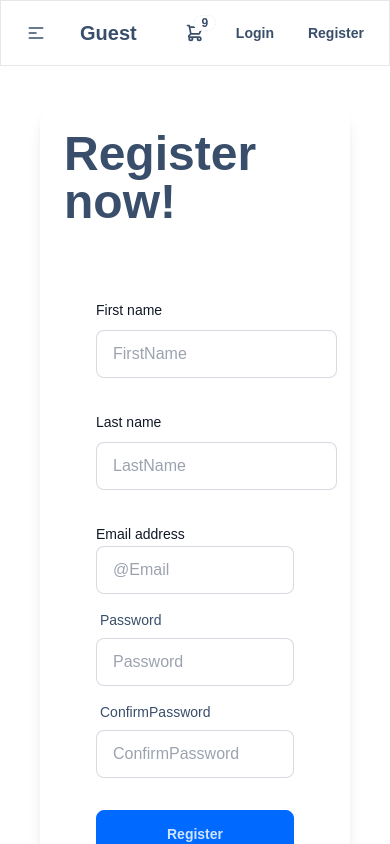
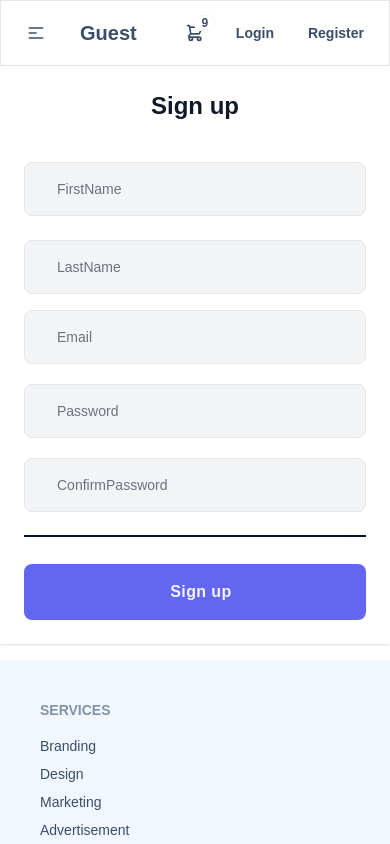
Before and after one commit to RewSuphakit/myshop, a React (Vite) app in the folder client/: page /register in a window 390 px wide. Shown: the top 844 px of the page. Built offline with nearby package versions, Linux system fonts and the light colour scheme; what tailwindcss-animated would draw is missing.

Commit message:
Register+address

```diff
--- a/client/src/pages/RegisterForm.jsx
+++ b/client/src/pages/RegisterForm.jsx
@@ -1,13 +1,13 @@
-import axios from 'axios'
-import {useState} from "react";
+import axios from "axios";
+import { useState } from "react";
 
 export default function RegisterForm() {
   const initialState = {
-    first_name : '',
-    last_name: '',
-    password : '',
-    confirmPassword : '',
-    email : ''
+    first_name: "",
+    last_name: "",
+    password: "",
+    confirmPassword: "",
+    email: "",
   };
 
   const [input, setInput] = useState(initialState);
@@ -21,120 +21,108 @@ export default function RegisterForm() {
       e.preventDefault();
       // validation
       if (input.password !== input.confirmPassword) {
-        return alert('Please check confirm password');
+        return alert("Please check confirm password");
       }
-      const rs = await axios.post('http://localhost:8000/auth/register', input);
+      const rs = await axios.post("http://localhost:8000/auth/register", input);
       console.log(rs);
       if (rs.status === 200) {
-        alert('Register Successful');
+        alert("Register Successful");
         // Clear the form
         setInput(initialState);
       }
-    } catch(err) {
+    } catch (err) {
       console.log(err.message);
     }
   };
 
-
   return (
-    <div className="flex justify-center items-center m-10">
-    <div className="flex flex-col w-full max-w-2xl">
-      <div className="card shadow-lg bg-white p-6">
-        <h5 className="text-5xl font-bold">Register now!</h5>
-        <form className="card-body" onSubmit={hdlSubmit}>
-        <div className="mt-10 grid grid-cols-1 gap-x-6 gap-y-8 sm:grid-cols-6">
-            <div className="sm:col-span-3">
-              <label htmlFor="first_name" className="block text-sm font-medium leading-6 text-gray-900">
-                First name
-              </label>
-              <div className="mt-2">
+    <div className=" text-gray-900 flex justify-center ">
+      <div className="max-w-screen-xl  m-0 sm:m-10 bg-white shadow sm:rounded-2xl flex justify-center  flex-row-reverse flex-1">
+        <div className="lg:w-1/2 xl:w-5/12 p-6 sm:p-12">
+          <h1 className="text-2xl xl:text-3xl font-extrabold  text-center">
+            Sign up
+          </h1>
+          <div className="w-full flex-1 mt-8">
+            <div className="flex flex-col items-center">
+              <form onSubmit={hdlSubmit}>
+                <div className=" grid grid-cols-1 gap-x-6 sm:grid-cols-6">
+                  <div className="sm:col-span-3 pb-4">
+                    <div className="mt-2 ">
                       <input
+                        className="w-full px-8 py-4 rounded-lg font-medium bg-gray-100 border border-gray-200 placeholder-gray-500 text-sm focus:outline-none focus:border-gray-400 focus:bg-white "
                         type="text"
                         placeholder="FirstName"
                         name="first_name"
                         id="first_name"
+                        value={input.first_name}
+                        onChange={hdlChange}
                         autoComplete="given-name"
-                  className="input input-bordered"
-                  value={input.first_name}
-                  onChange={ hdlChange }
                       />
                     </div>
                   </div>
-
-            <div className="sm:col-span-3">
-              <label htmlFor="last_name" className="block text-sm font-medium leading-6 text-gray-900">
-                Last name
-              </label>
+                  <div className="sm:col-span-3 pb-4">
                     <div className="mt-2">
                       <input
+                        className="w-full px-8 py-4 rounded-lg font-medium bg-gray-100 border border-gray-200 placeholder-gray-500 text-sm focus:outline-none focus:border-gray-400 focus:bg-white "
                         type="text"
                         placeholder="LastName"
                         name="last_name"
                         id="last_name"
+                        value={input.last_name}
+                       onChange={hdlChange}
                         autoComplete="family-name"
-                  className="input input-bordered"
-                  value={input.last_name}
-                  onChange={ hdlChange }
-                />
-              </div>
-            </div>
-
-            <div className="sm:col-span-4">
-              <label htmlFor="email" className="block text-sm font-medium leading-6 text-gray-900">
-                Email address
-              </label>
-              <div className="form-control">
-                <input
-                  id="email"
-                  placeholder="@Email"
-                  name="email"
-                  type="email"
-                  autoComplete="email"
-                  className="input input-bordered"
-                  value={input.email}
-                  onChange={ hdlChange }
                       />
                     </div>
                   </div>
                 </div>
-          <div className="form-control">
-            <label className="label">
-              <span className="label-text">Password</span>
-            </label>
                 <input
+                  className="w-full px-8 py-4 rounded-lg font-medium bg-gray-100 border border-gray-200 placeholder-gray-500 text-sm focus:outline-none focus:border-gray-400 focus:bg-white "
+                  type="email"
+                  placeholder="Email"
+                  required
+                  name="email"
+                  value={input.email}
+                  onChange={hdlChange}
+                  autoComplete="email"
+                />
+                <input
+                  className="w-full px-8 py-4 rounded-lg font-medium bg-gray-100 border border-gray-200 placeholder-gray-500 text-sm focus:outline-none focus:border-gray-400 focus:bg-white mt-5"
                   type="password"
                   placeholder="Password"
-              className="input input-bordered"
                   required
                   name="password"
                   value={input.password}
                   onChange={hdlChange}
-              autoComplete="new-password"
+                  autoComplete="current-password"
                 />
-          </div>
-          <div className="form-control">
-            <label className="label">
-              <span className="label-text">ConfirmPassword</span>
-            </label>
+
                 <input
                   type="password"
                   placeholder="ConfirmPassword"
-              className="input input-bordered"
+                  className="w-full px-8 py-4 rounded-lg font-medium bg-gray-100 border border-gray-200 placeholder-gray-500 text-sm focus:outline-none focus:border-gray-400 focus:bg-white mt-5"
                   required
                   name="confirmPassword"
                   value={input.confirmPassword}
                   onChange={hdlChange}
                   autoComplete="confirmPassword"
                 />
+                 <div className="divider divider-neutral "></div>
+                <button className="mt-5 tracking-wide font-semibold bg-indigo-500 text-gray-100 w-full py-4 rounded-lg hover:bg-indigo-700 transition-all duration-300 ease-in-out flex items-center justify-center focus:shadow-outline focus:outline-none">
+                  <span className="ml-3">Sign up</span>
+                </button>
+              </form>
             </div>
-          <div className="form-control mt-6">
-            <button className="btn btn-primary">Register</button>
           </div>
-        </form>
+        </div>
 
-
-          {/* Buttons for social media sign-up */}
-
+        <div className="flex-1  text-center hidden lg:flex">
+          <div
+            className=" xl:m-16 w-full bg-contain bg-center bg-no-repeat"
+            style={{
+              backgroundImage:
+                "url('https://cdn.discordapp.com/attachments/822871594091151401/1204441126807801947/img.png?ex=65d4be36&is=65c24936&hm=51856758e4054380ac37c1ca4c96d27adfbb3d03297daa7fb34d1ef56dffe9e2&')",
+            }}
+          />
         </div>
       </div>
     </div>
--- a/client/src/pages/users/address.jsx
+++ b/client/src/pages/users/address.jsx
@@ -1,21 +1,17 @@
-import React, { useState ,useEffect} from 'react';
+import React, { useState, useEffect } from 'react';
 import { AiOutlineClose } from "react-icons/ai";
 import axios from 'axios';
 
-const Address  = () => {
+const Address = () => {
   const [showModal, setShowModal] = useState(false);
   const [addresses, setAddresses] = useState([]);
-  const [input, setInput] = useState('');
-
-  const handleAddAddress = () => {
-    setShowModal(true);
-  };
-
-  const handleFileUpload = (e) => {
-    const file = e.target.files[0];
-    // ทำตามที่ต้องการกับไฟล์
-  };
-
+  const [recipient_name, setRecipient_name] = useState('');
+  const [address_line1, setAddress_line1] = useState('');
+  const [address_line2, setAddress_line2] = useState('');
+  const [city, setCity] = useState('');
+  const [state, setState] = useState('');
+  const [postalCode, setPostalCode] = useState('');
+  const [phone, setPhone] = useState('');
 
   useEffect(() => {
     const fetchAddress = async () => {
@@ -32,23 +28,47 @@ const Address  = () => {
     fetchAddress();
   }, []);
 
+  const handleAddAddress = () => {
+    setShowModal(true);
+  };
+
   const handleFormSubmit = async (e) => {
-    // // ทำสิ่งที่คุณต้องการเมื่อ Submit Form
-    // e.preventDefault();
-    // if (!input || input === '') return;
-    // try{
-    //   let token = localStorage.getItem('token');
-    //   const res = await axios.post('http://localhost:8000/address/add', { title: input }, {
-    //     headers: { Authorization: `Bearer ${token}` },
-    //   });
-    //   setAddress([res.data.addresses, ...addresses])
-    //   alert("Successfully added addresses");
-    //   setInput('');
-    // }catch(error){
-    //     console.error("Error: ", error.message);
-    // }
-    setShowModal(false); // ซ่อน Modal หลังจาก Submit
+    e.preventDefault();
+    try {
+      let token = localStorage.getItem('token');
+      const res = await axios.post('http://localhost:8000/address/add', {
+        recipient_name: recipient_name,
+        address_line1: address_line1,
+        address_line2: address_line2,
+        city: city,
+        state: state,
+        postal_code: postalCode,
+        phone: phone,
+      }, {
+        headers: { Authorization: `Bearer ${token}` },
+      });
+
+      if (res.status === 201) {
+        setAddresses([res.data.address, ...addresses]);
+        setRecipient_name('');
+        setAddress_line1('');
+        setAddress_line2('');
+        setCity('');
+        setState('');
+        setPostalCode('');
+        setPhone('');
+        setShowModal(false);
+        alert("Successfully added address");
+      } else {
+        console.error("Error adding address: ", res.data.message);
+        alert("Failed to add address. Please try again later.");
+      }
+    } catch (error) {
+      console.error("Error adding address: ", error); // Log the full error object for better debugging
+      alert("An error occurred. Please try again later.");
+    }
   };
+
 
   const handleCloseModal = () => {
     setShowModal(false);
@@ -57,7 +77,7 @@ const Address  = () => {
   return (
     <div>
       <h2 className="text-xl font-bold mb-4">เพิ่มที่อยู่</h2>
-<div className="overflow-x-auto ">
+      <div className="overflow-x-auto">
         <table className="border-collapse border border-gray-300">
           <thead className="bg-blue-100">
             <tr>
@@ -72,8 +92,7 @@ const Address  = () => {
             </tr>
           </thead>
           <tbody>
-      {addresses &&
-        addresses.map((address) => (
+            {addresses && addresses.map((address) => (
               <tr key={address.address_id} className="hover:bg-gray-100">
                 <td className="p-2" style={{ minWidth: '150px' }}>{address.recipient_name}</td>
                 <td className="p-2" style={{ minWidth: '150px' }}>{address.address_line1}</td>
@@ -87,24 +106,17 @@ const Address  = () => {
           </tbody>
         </table>
       </div>
+
       <div className="mt-2 flex justify-center rounded-lg border border-dashed border-gray-900/25 px-6 py-10">
         <div className="text-center">
           <div className="mt-4 flex text-sm leading-6 text-gray-600">
             <button className="btn btn-primary" onClick={handleAddAddress}>
               เพิ่มที่อยู่ +
             </button>
-            <input
-              id="file-upload"
-              name="file-upload"
-              type="file"
-              className="sr-only"
-              onChange={handleFileUpload}
-            />
           </div>
         </div>
       </div>
 
-      {/* Modal */}
       {showModal && (
         <div className="fixed z-10 inset-0 overflow-y-auto">
           <div className="flex items-end justify-center min-h-screen pt-4 px-4 pb-20 text-center sm:block sm:p-0">
@@ -119,7 +131,7 @@ const Address  = () => {
               aria-modal="true"
               aria-labelledby="modal-headline"
             >
-              <div className="bg-white px-4 pt-5 pb-4 sm:p-6 sm:pb-4 ">
+              <div className="bg-white px-4 pt-5 pb-4 sm:p-16 sm:pb-4 ">
                 <button
                   onClick={handleCloseModal}
                   className="absolute top-0 right-0 p-4 cursor-pointer"
@@ -127,9 +139,7 @@ const Address  = () => {
                   <AiOutlineClose />
                 </button>
                 <form onSubmit={handleFormSubmit} className="w-96 p-4">
-
-                  {/* เพิ่มฟิลด์ของ Form ตามที่คุณต้องการ */}
-                  <h2 className="text-xl font-bold ">กรอกที่อยู่</h2>
+                  <h2 className="text-xl font-bold">กรอกที่อยู่</h2>
                   <div className="mt-10 grid grid-cols-1 gap-x-6 gap-y-8 sm:grid-cols-6">
 
             <div className="sm:col-span-3">
@@ -142,6 +152,8 @@ const Address  = () => {
                   name="recipient_name"
                   id="recipient_name"
                   autoComplete="recipient_name"
+                  value={recipient_name}
+                  onChange={(e) => setRecipient_name(e.target.value)}
                   required
                   className="block w-full rounded-md border-0 py-1.5 text-gray-900 shadow-sm ring-1 ring-inset ring-gray-300 placeholder:text-gray-400 focus:ring-2 focus:ring-inset focus:ring-indigo-600 sm:text-sm sm:leading-6  p-4"
                 />
@@ -158,7 +170,8 @@ const Address  = () => {
                   name="phone"
                   id="phone"
                   autoComplete="phone"
-
+                  value={phone}
+                  onChange={(e) => setPhone(e.target.value)}
                   className="block w-full rounded-md border-0 py-1.5 text-gray-900 shadow-sm ring-1 ring-inset ring-gray-300 placeholder:text-gray-400 focus:ring-2 focus:ring-inset focus:ring-indigo-600 sm:text-sm sm:leading-6  p-4"
                 />
               </div>
@@ -174,6 +187,8 @@ const Address  = () => {
                   name="address_line1"
                   id="address_line1"
                   autoComplete="address_line1"
+                  value={address_line1}
+                  onChange={(e) => setAddress_line1(e.target.value)}
                   required
                   className="block w-full rounded-md border-0 py-1.5 text-gray-900 shadow-sm ring-1 ring-inset ring-gray-300 placeholder:text-gray-400 focus:ring-2 focus:ring-inset focus:ring-indigo-600 sm:text-sm sm:leading-6  p-4"
                 />
@@ -189,6 +204,8 @@ const Address  = () => {
                   type="text"
                   name="address_line2"
                   id="address_line2"
+                  value={address_line2}
+                  onChange={(e) => setAddress_line2(e.target.value)}
                   autoComplete="address_line2"
                   className="block w-full rounded-md border-0 py-1.5 text-gray-900 shadow-sm ring-1 ring-inset ring-gray-300 placeholder:text-gray-400 focus:ring-2 focus:ring-inset focus:ring-indigo-600 sm:text-sm sm:leading-6  p-4"
                 />
@@ -204,6 +221,8 @@ const Address  = () => {
                   type="text"
                   name="state"
                   id="state"
+                  value={state}
+                  onChange={(e) => setState(e.target.value)}
                   autoComplete="state"
                   required
                   className="block w-full rounded-md border-0 py-1.5 text-gray-900 shadow-sm ring-1 ring-inset ring-gray-300 placeholder:text-gray-400 focus:ring-2 focus:ring-inset focus:ring-indigo-600 sm:text-sm sm:leading-6  p-4"
@@ -220,6 +239,8 @@ const Address  = () => {
                   type="text"
                   name="city"
                   id="city"
+                  value={city}
+                  onChange={(e) => setCity(e.target.value)}
                   autoComplete="city"
                   required
                   className="block w-full rounded-md border-0 py-1.5 text-gray-900 shadow-sm ring-1 ring-inset ring-gray-300 placeholder:text-gray-400 focus:ring-2 focus:ring-inset focus:ring-indigo-600 sm:text-sm sm:leading-6  p-4"
@@ -236,17 +257,18 @@ const Address  = () => {
                   type="text"
                   name="postal_code"
                   id="postal_code"
+                  value={postalCode}
+                  onChange={(e) => setPostalCode(e.target.value)}
                   autoComplete="postal_code"
                   className="block w-full rounded-md border-0 py-1.5 text-gray-900 shadow-sm ring-1 ring-inset ring-gray-300 placeholder:text-gray-400 focus:ring-2 focus:ring-inset focus:ring-indigo-600 sm:text-sm sm:leading-6  p-4"
                 />
               </div>
               </div>
+
                   </div>
-
-            <div className="mt-2  flex justify-end">
-            <button type="submit" className="btn btn-primary"> บันทึก  </button>
+                  <div className="mt-2 flex justify-end">
+                    <button type="submit" className="btn btn-primary">บันทึก</button>
                   </div>
-
                 </form>
               </div>
             </div>
```
Lines whose indentation alone changed are shown as unchanged.
